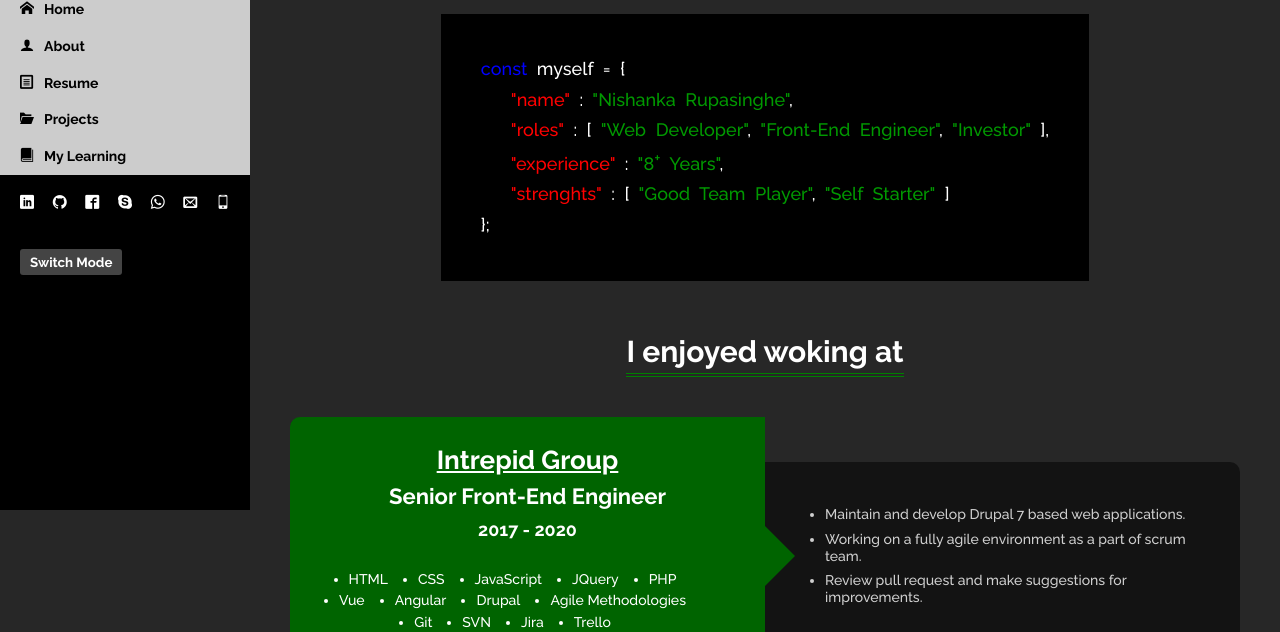
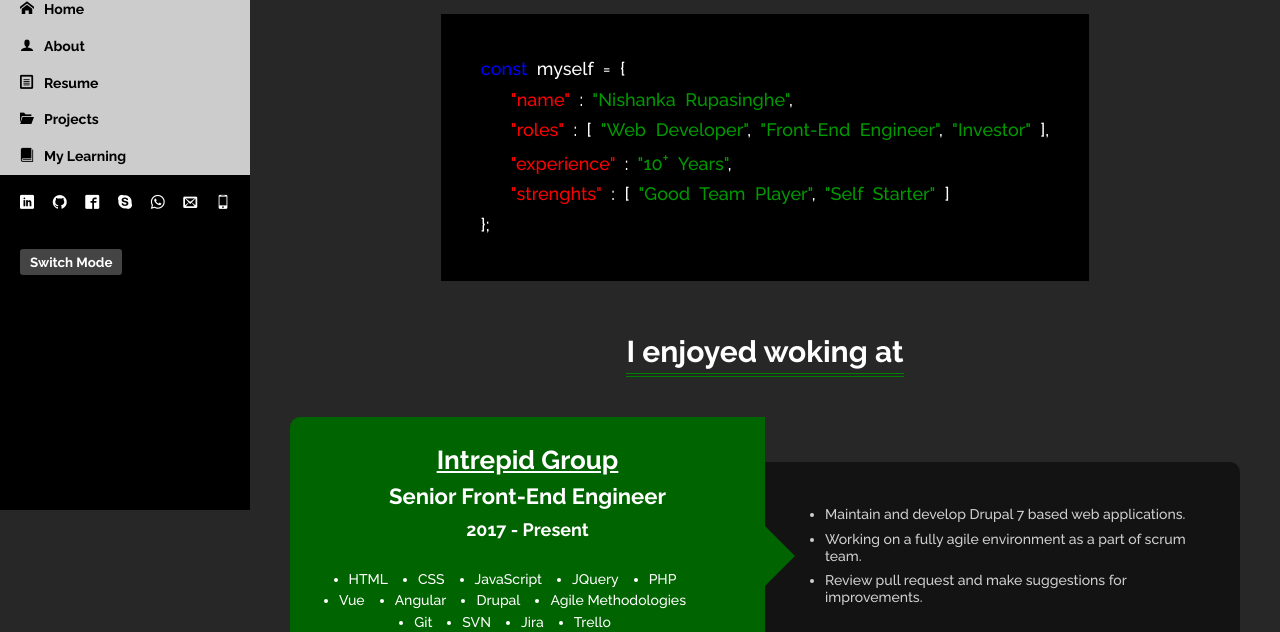
Before and after one commit to nishanka/portfolio, a PHP site: page / in a window 1280 px wide. Shown: the part 290-922 px from the top of the page. Run offline with PHP 8.4, Linux system fonts and the light colour scheme; some web fonts are replaced.

Commit message:
Add new video and update some text content

```diff
--- a/index.php
+++ b/index.php
@@ -29,7 +29,7 @@
                             <span class="text-green">"Investor"</span> ],
                     </span>
                     <span class="about-me-line">
-                        <span class="text-red">"experience"</span> : <span class="text-green">"8<sup>+</sup> Years"</span>,
+                        <span class="text-red">"experience"</span> : <span class="text-green">"10<sup>+</sup> Years"</span>,
                     </span>
                     <span class="about-me-line">
                         <span class="text-red">"strenghts"</span> : [
@@ -46,7 +46,7 @@
                 <div class="workplace-summary workplace-summary--ig" data-aos="fade-up-right">
                     <h3><a href="https://www.intrepidgroup.travel/">Intrepid Group</a></h3>
                     <h4>Senior Front-End Engineer</h4>
-                    <h5>2017 - 2020</h5>
+                    <h5>2017 - Present</h5>
                     <div class="technologies">
                         <ul>
                             <li>HTML</li>
--- a/mylearning.php
+++ b/mylearning.php
@@ -31,14 +31,14 @@
                     </tr>
                     <tr>
                         <td>CSS 3</td>
-                        <td><a href="https://www.w3schools.com/css/default.asp" title="Go to W3Schools CSS 3 Tutorials" target="_blank">Link</a></td>
+                        <td class="complete"><a href="https://my-learning.w3schools.com/tutorial/css" title="Go to W3Schools CSS 3 Tutorials" target="_blank">Complete</a></td>
                         <td class="complete"><a href="https://my-learning.w3schools.com/tutorial/css" title="Go to W3Schools CSS 3 Exercises" target="_blank">Complete</a></td>
                         <td class="complete"><a href="https://my-learning.w3schools.com/tutorial/css" title="Go to W3Schools CSS 3 Quiz" target="_blank">Complete</a></td>
                     </tr>
                     <tr>
                         <td>JavaScript ES6</td>
                         <td><a href="https://www.w3schools.com/js/default.asp" title="Go to W3Schools JavaScript Tutorials" target="_blank">Link</a></td>
-                        <td><a href="https://www.w3schools.com/js/js_exercises.asp" title="Go to W3Schools JavaScript Exercises" target="_blank">Link</a></td>
+                        <td class="complete"><a href="https://my-learning.w3schools.com/tutorial/js" title="Go to W3Schools JavaScript Exercises" target="_blank">Complete</a></td>
                         <td class="complete"><a href="https://my-learning.w3schools.com/tutorial/js" title="Go to W3Schools JavaScript Quiz" target="_blank">Complete</a></td>
                     </tr>
                     <tr>
```
